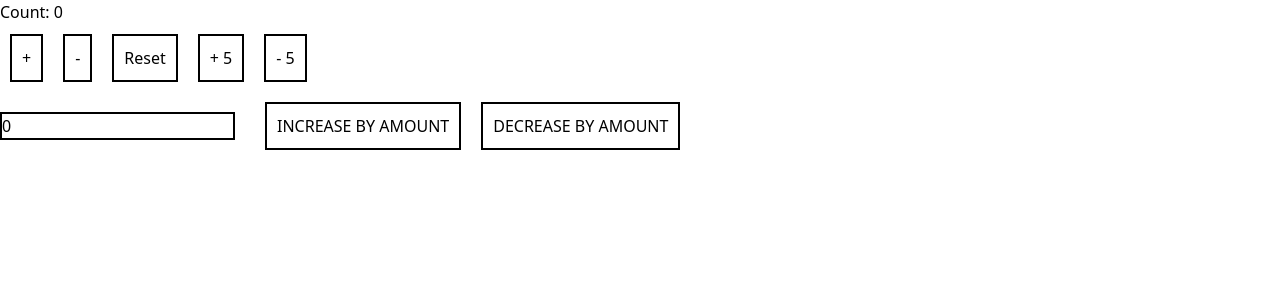
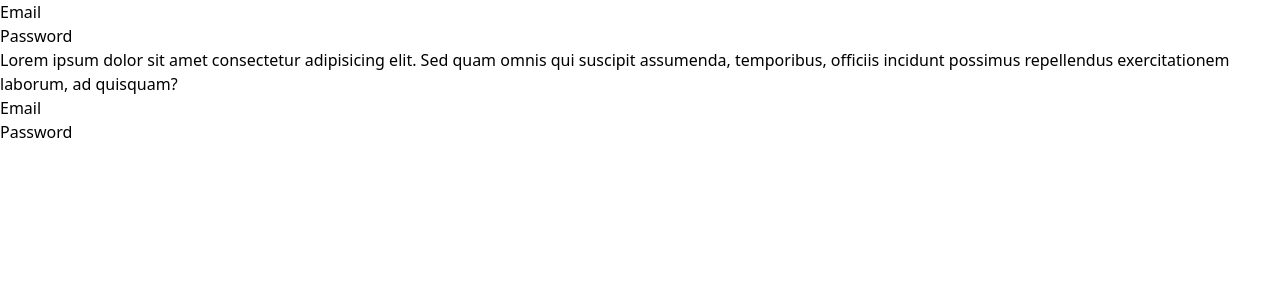
Before and after one commit to AtashiHatake/learning-react, a React (Vite) app: page / in a window 1280 px wide. Shown: the top 300 px of the page. Built offline with nearby package versions, Linux system fonts and the light colour scheme.

Commit message:
learning about custom hooks and useId hook to assign Id to react components

```diff
--- a/src/App.jsx
+++ b/src/App.jsx
@@ -36,6 +36,8 @@ import { UserProvider } from "./components/UserContext";
 import UpdateUser from "./components/UpdateUser";
 import UseReducerHook from "./components/UseReducerHook";
 import CounterReducer from "./components/CounterReducer";
+import UseRef from "./components/UseRef";
+import UseID from "./components/UseID";
 
 
 export const nameData = createContext();
@@ -48,7 +50,11 @@ const App = () => {
     const age = 21;
 
     return <div>
-        <CounterReducer />
+        <UseID />
+        <p>
+            Lorem ipsum dolor sit amet consectetur adipisicing elit. Sed quam omnis qui suscipit assumenda, temporibus, officiis incidunt possimus repellendus exercitationem laborum, ad quisquam?
+        </p>
+        <UseID />
         {/*
         <Greetings />
         <ProductInfo />
@@ -103,6 +109,8 @@ const App = () => {
             <UpdateUser />
         </UserProvider>
         <UseReducerHook />
+        <CounterReducer />
+        <UseRef />
         */}
         {/* <JSXRules/> */}
     </div>
@@ -112,4 +120,4 @@ export default App;
 
 // JSX we need to use className not class like we use in HTML.
 // for lists we generally use loops or map
-// stopped at 3:34:38
+// stopped at 3:50:46
--- /dev/null
+++ b/src/components/UseID.jsx
@@ -0,0 +1,16 @@
+import { useId } from "react"
+
+const UseID = () => {
+  const id = useId()
+  return (
+    <div>
+        <label htmlFor="{`${id}-email`}">Email</label>
+        <input type="email" name="" id={`${id}-email`} />
+        <br />
+         <label htmlFor="{`${id}-password`}">Password</label>
+        <input type="password" name="" id={`${id}-password`} />
+    </div>
+  )
+}
+
+export default UseID
--- /dev/null
+++ b/src/components/UseRef.jsx
@@ -0,0 +1,29 @@
+import {useRef, useState, useEffect} from "react";
+
+const UseRef = () => {
+  const [count, setCount] = useState(0);
+  const intervalRef = useRef(null);
+
+  useEffect(() => {
+    intervalRef.current = setInterval(() => {
+        setCount(prevCount => prevCount + 1);
+    }, 1000)
+
+    return() => {
+        clearInterval(intervalRef.current)
+    }
+
+  }, []);
+
+  return (
+    <div>
+        <h1>Timer: {count} seconds</h1>
+        <button onClick={() => clearInterval(intervalRef.current)} >Stop Timer</button>
+    </div>
+  )
+}
+
+export default UseRef
+/*
+useRef hook provides a way to access and interract with DOM elements and to persisit values across renders without any re-rendering.
+*/
```
